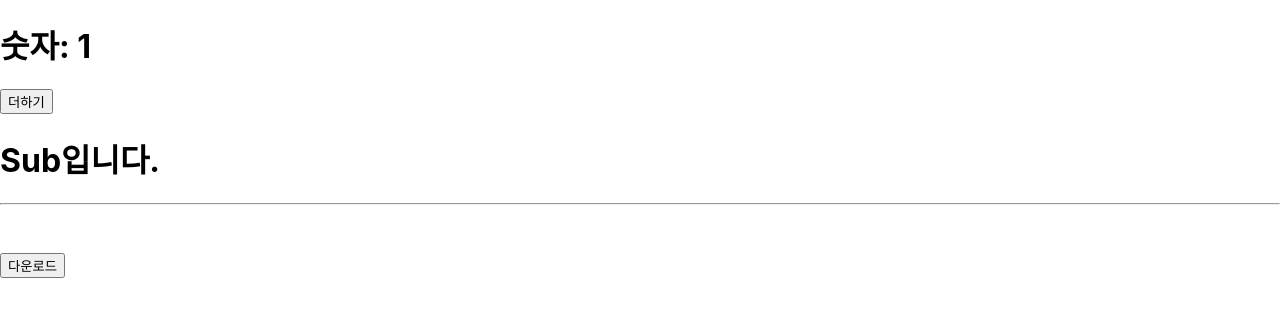
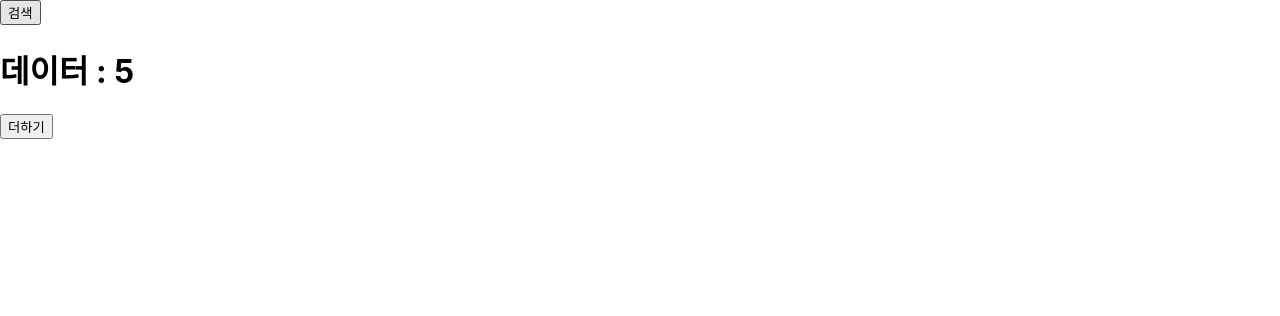
Before and after one commit to qkrtndh/react_study, a React (Create React App) app: page / in a window 1280 px wide. Shown: the top 316 px of the page. Built offline with nearby package versions, Linux system fonts and the light colour scheme.

Commit message:
useEffect

```diff
--- a/src/App.js
+++ b/src/App.js
@@ -1,69 +1,38 @@
-import logo from './logo.svg';
+import { useEffect, useState } from 'react';
 import './App.css';
-import { useState } from 'react';
-import Sub from './Sub';
 
-let a = 20; //변수
-const b = 30; //상수
-
-const mystyle = {
-  color: 'red',
-};
 function App() {
-  //리스트만 관리하면 된다.
-  let list = [1, 2, 3];
-
-  //let number = 1; //상태값이 아니라서 안됨
-  const [number, setNumber] = useState(1); //React안에 hooks 라이브러리
-  //변수명 number가 생성됨. 값을 변경하려면 setNumber를 사용해야함 useState의 1이 number로 들어감.
-  //set + 앞글자대문자
-  const add = () => {
-    //number++;
-    setNumber(number + 1); //++은 그 값을 변경하는 것이므로 안되서 +1로 새 값을 할당. 리엑트에 number값을 변경요청
-    console.log('add ', number);
+  const [data, setData] = useState(0);
+  const [search, setSearch] = useState(0);
+  const download = () => {
+    //  다운로드 받고(통신을 통해)
+    let downloadData = 5; //가정
+    setData(downloadData);
   };
-
-  //JSX 문법
-  //리턴시 하나의 태그(DOM)만 리턴할 수 있다.
-  //변수 선언은 let,const 만 가능하다.
-  //if사용이 불가능하다 단, 삼항연산자는 사용할 수 있다.
-  //조건부 렌더링을 사용한다. (조건 && 값(true일때만))
-  //null 대신 undifined 단, 이는 일종의 값임.
-  //css 디자인하는 법
-  //1. 내부에 적는 방법(비추, 단순할때만), 2. 외부파일에 적는 방법, 3. 라이브러리 사용(부트스트랩, component-styled)
-
-  //다운로드를 받은 상황
-  const [users, setUsers] = useState([]); //빈배열
-
-  const [number2, setNumber2] = useState(5);
-  let sample = [
-    { id: 1, name: '홍길동' },
-    { id: 2, name: '김길규' },
-    { id: 3, name: '이순신' },
-    { id: 4, name: '권두한' },
-  ];
-  const download = () => {
-    setUsers([...sample, { id: number2, name: '고길동' }]);
-    setNumber2(number2 + 1);
-  };
-
-  //랜더링시점 = 상태값 변경시
+  //실행시점 1. app함수가 최초 실행시(마운트 될 때)->그림이 그려질때
+  //2. 상태변수가 변경될 때
+  //의존관계 리스트를 관리할 수 있다.
+  useEffect(() => {
+    console.log('UseEffect 실행됨');
+    download();
+  }, [search]); //두번째 list 목록은 의존하는 객체들로 해당 객체 변경시 동작한다. 빈 배열인 경우 최초실행시에만 동작하도록 할 수 있다.
   return (
     <div>
-      <div>
-        <h1>숫자: {number}</h1>
-        <button onClick={add}>더하기</button>
-      </div>
-      <Sub />
-      <hr />
-      <br />
-      <br />
-      <button onClick={download}>다운로드</button>
-      {users.map((u) => (
-        <h1>
-          {u.id},{u.name}
-        </h1>
-      ))}
+      <button
+        onClick={() => {
+          setSearch(search + 1);
+        }}
+      >
+        검색
+      </button>
+      <h1> 데이터 : {data}</h1>
+      <button
+        onClick={() => {
+          setData(data + 1);
+        }}
+      >
+        더하기
+      </button>
     </div>
   );
 }
```
